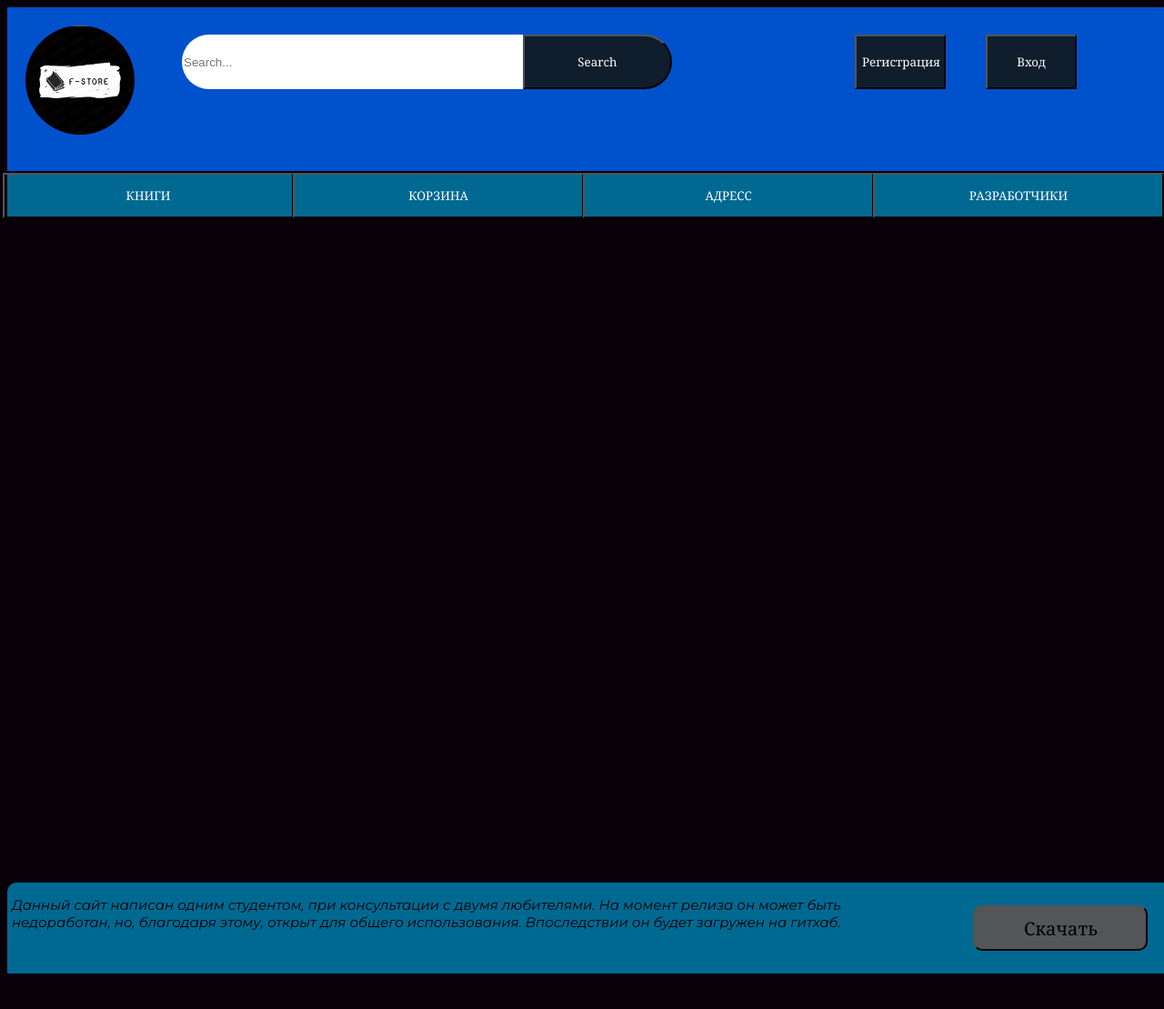
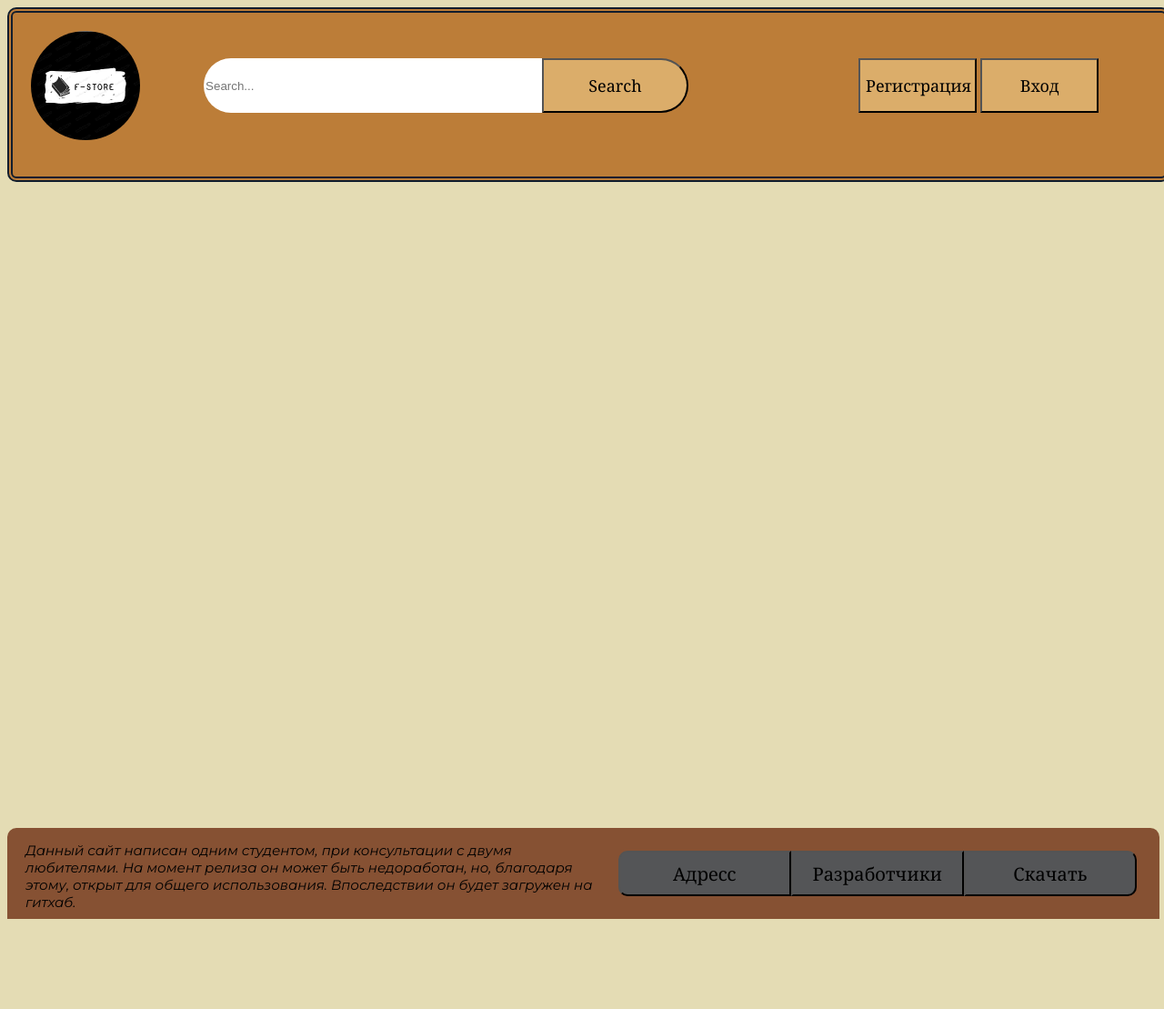
Before and after one commit to explorer16/F-store, a PHP site: page / in a window 1280 px wide. Shown: the top 1109 px of the page at 91% size. Run offline with PHP 8.4, Linux system fonts and the light colour scheme.

Commit message:
front v1

```diff
--- a/styles/main_page_style.css
+++ b/styles/main_page_style.css
@@ -1,14 +1,20 @@
 body{
-    background-color: #070008;
+    background-color: rgb(228,220,180);
     width:1000px;
     height: 700px;
     overflow: auto;
 }
+
 .nav-bar{
     position: absolute;
-    width: 100%;
+    width: 99%;
     height: 180px;
-    background-color: #0052CC;
+    background-color: #bc7d38;
+    border-style: double;
+    border-width: 6px;
+    border-radius: 10px;
+    border-color: #101D2D;
+
 }
 .logo{
     position: absolute;
@@ -20,7 +26,7 @@ body{
 }
 .nav-form{
     position:absolute;
-    top: 30px;
+    top: 50px;
     right: 0;
     width:85%;
     height:60px;
@@ -28,7 +34,7 @@ body{
 .search-form{
     position:relative;
     top: 0;
-    left: 0;
+    left: 20px;
     width:50%;
     height:60px;
 }
@@ -47,8 +53,9 @@ body{
     position: absolute;
     height:100%;
     width:30%;
-    background-color: #101D2D;
-    color: white;
+    background-color: #dbad6a;
+    color: black;
+    font-size: large;
     font-family:Cambria, 'Hoefler Text', 'Liberation Serif', Times, 'Times New Roman', serif;
     border-top-right-radius: 40px;
     border-bottom-right-radius: 40px;
@@ -60,45 +67,31 @@ body{
     width:400px;
     height:60px;
 }
-.log-button{
-    display: inline;
-    position: relative;
-    margin-left: 10%;
-    height: 100%;
-    width: 100px;
-    background-color: #101D2D;
-    color: white;
-    font-family:Cambria, 'Hoefler Text', 'Liberation Serif', Times, 'Times New Roman', serif;
-}
 .reg-button{
     display: inline;
     position: relative;
     margin-left: 10%;
     height: 100%;
-    width: 100px;
-    background-color: #101D2D;
-    color: white;
+    width: 130px;
+    font-size: large;
+    background-color: #dbad6a;
+    color: black;
     font-family:Cambria, 'Hoefler Text', 'Liberation Serif', Times, 'Times New Roman', serif;
 }
-header{
-    position: absolute;
-    top: 190px;
-    width: 100%;
-    height: 50px;
-    background-color: #006992;
-}
-.header-button{
+.log-button{
     display: inline;
-    margin-left: -5;
+    position: relative;
+    margin-left: 0;
     height: 100%;
-    width: 25%;
-    background-color: transparent;
-    color: white;
+    width: 130px;
+    font-size: large;
+    background-color: #dbad6a;
+    color: black;
     font-family:Cambria, 'Hoefler Text', 'Liberation Serif', Times, 'Times New Roman', serif;
 }
 article{
     position:absolute;
-    top:270px;
+    top:210px;
     width:100%;
     height:800px;
 }
@@ -106,8 +99,8 @@ footer{
     position: absolute;
     bottom: 0;
     height: 100px;
-    width:100%;
-    background-color: #006992;
+    width:99%;
+    background-color: rgb(134, 81, 51);
     border-top-left-radius: 10px;
     border-top-right-radius: 10px;
 }
--- a/views/template_view.php
+++ b/views/template_view.php
@@ -7,27 +7,18 @@
     <link type = "text/css" rel = "stylesheet" href = "styles/main_page_style.css">
 </head>
 <body>
-    <div>
 <div class="nav-bar">
-            <img src="img/template-photos/F-logo.png" class="logo">
+    <img src="img/template-photos/F-logo.png" class="logo" onclick="window.location.href = 'books';">
     <div class="nav-form">
         <form class="search-form" action="book_retelling" method="POST">
             <input type="text" name="name" class="search_bar" placeholder="Search...">
             <input type="submit" value="Search" class="search-button">
-
         </form>
         <div class="reg_log-buttons">
             <button class="reg-button" onclick="window.location.href='registration';">Регистрация</button>
             <button class="log-button" onclick="window.location.href='login';">Вход</button>
         </div>
     </div>
-        </div>
-        <header>
-            <button class="header-button" onclick="window.location.href = 'books';">КНИГИ</button>
-            <button class="header-button" onclick="window.location.href = 'basket';">КОРЗИНА</button>
-            <button class="header-button" onclick="window.location.href = 'adress';">АДРЕСС</button>
-            <button class="header-button" onclick="window.location.href = 'credits';">РАЗРАБОТЧИКИ</button>
-        </header>
 </div>
 <article>
     <?php include_once $controller;?>
--- a/views/view_footer.html
+++ b/views/view_footer.html
@@ -3,8 +3,8 @@
 .text{
     position: absolute;
     top: 0;
-    left: 5px;
-    width: 80%;
+    left: 20px;
+    width: 50%;
     height: 100%;
 }
 .footer-text{
@@ -12,21 +12,47 @@
     font-size: 15px;
     font-family: Montserrat;
 }
-.git-button{
+.git-page{
     position: absolute;
     top: 25%;
     right: 2%;
     width: 15%;
     height: 50%;
     background-color: rgb(84, 85, 87);
-    border-radius: 10px;
+    border-bottom-right-radius: 10px;
+    border-top-right-radius: 10px;
+    font-family: 'Noto Serif';
+    font-size: 20px;
+ }
+.dev-page{
+    position: absolute;
+    top: 25%;
+    right: 17%;
+    width: 15%;
+    height: 50%;
+    background-color: rgb(84, 85, 87);
     font-family: 'Noto Serif';
     font-size: 20px;
 }
+.adress-page{
+    position: absolute;
+    top: 25%;
+    right: 32%;
+    width: 15%;
+    height: 50%;
+    background-color: rgb(84, 85, 87);
+    border-top-left-radius: 10px;
+    border-bottom-left-radius: 10px;
+    font-family: 'Noto Serif';
+    font-size: 20px;
+ }
+
 </style>
 <div class="text">
     <p class="footer-text">Данный сайт написан одним студентом, при консультации с двумя любителями.
     На момент релиза он может быть недоработан, но, благодаря этому, открыт для общего использования.
     Впоследствии он будет загружен на гитхаб.</p>
 </div>
-<button class="git-button" onclick="window.location.href = 'https://github.com/explorer16/F-store';">Скачать</button>
+<button class="adress-page" onclick="window.location.href = 'adress';">Адресс</button>
+<button class="dev-page" onclick="window.location.href = 'credits';">Разработчики</button>
+<button class="git-page" onclick="window.location.href = 'https://github.com/explorer16/F-store';">Скачать</button>
```
Also changed, not shown: views/view_books.php (+7 -6 lines), 1 other file. Lines whose indentation alone changed are shown as unchanged.
